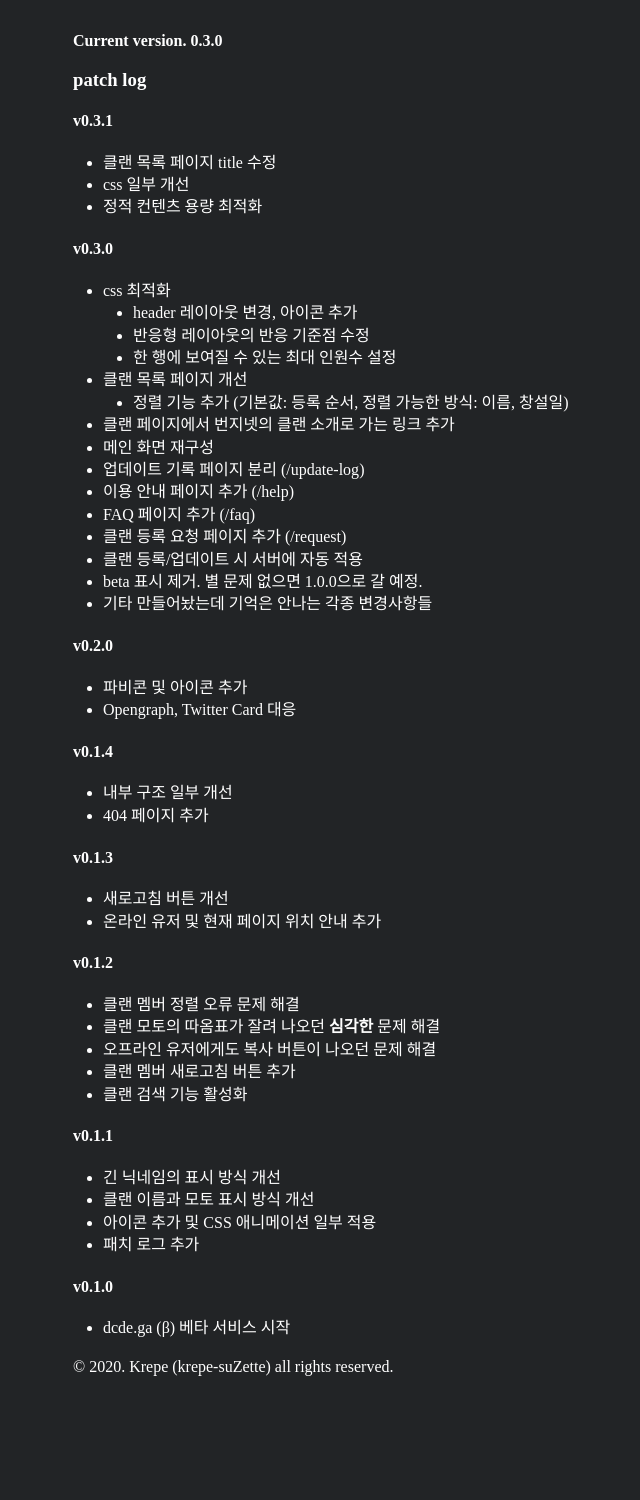
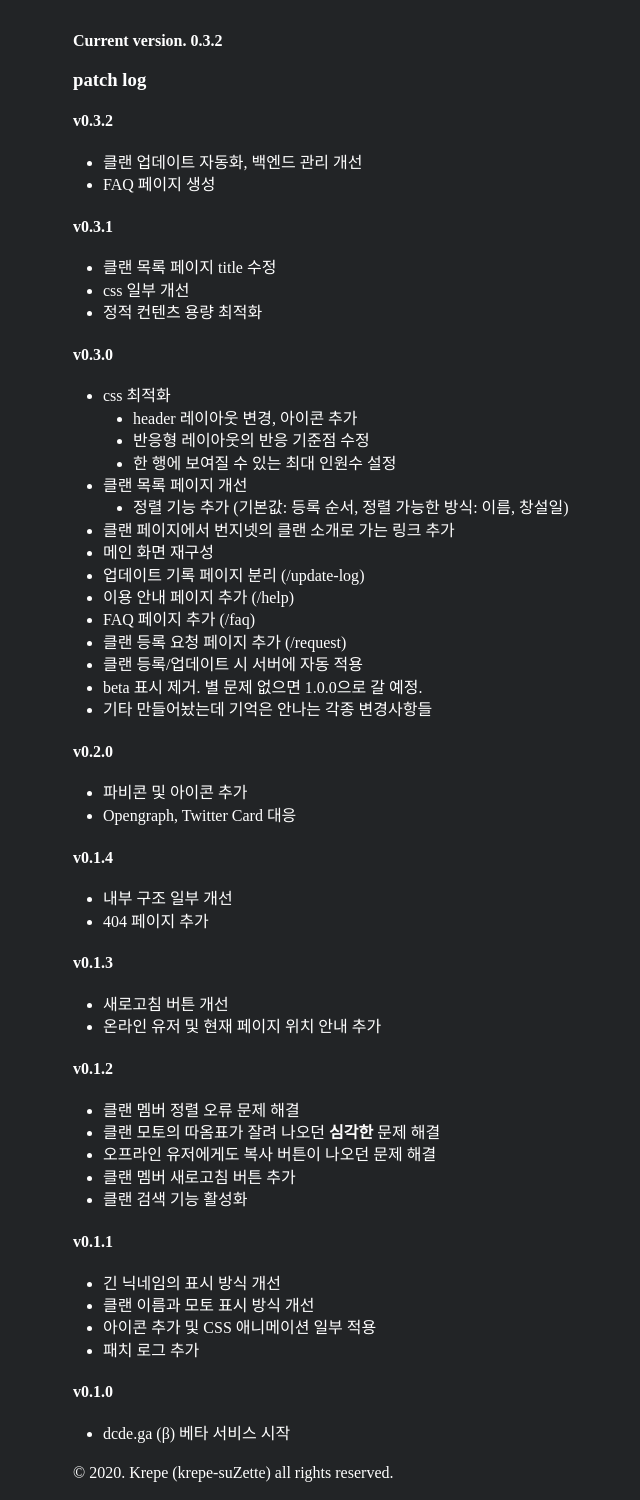
Before and after one commit to krepe-suZette/dega.kr, a Flask app: page /update-log in a window 1280 px wide. Shown: the part 56-1556 px from the top of the page, without its empty margins (119-759 px from the left). Before the commit the page ends 1432 px from the top, so only its background shows below. Run offline with Flask 2, Linux system fonts and the light colour scheme; parts of the project's set-up code (start-up, migrations or seed data) failed here and were passed over.

Commit message:
:bookmark: v0.3.2

```diff
--- a/templates/update-log.html
+++ b/templates/update-log.html
@@ -9,8 +9,13 @@
 {% block content %}
 
 <div class="update-log">
-  <strong>Current version. 0.3.0</strong>
+  <strong>Current version. 0.3.2</strong>
   <h3>patch log</h3>
+  <h4>v0.3.2</h4>
+  <ul>
+    <li>클랜 업데이트 자동화, 백엔드 관리 개선</li>
+    <li>FAQ 페이지 생성</li>
+  </ul>
   <h4>v0.3.1</h4>
   <ul>
     <li>클랜 목록 페이지 title 수정</li>
```
